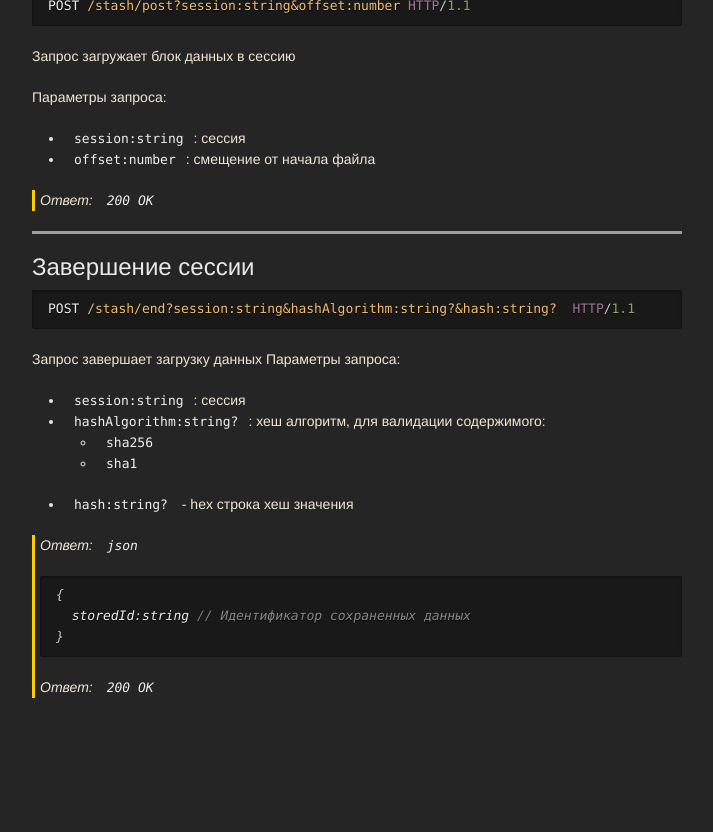
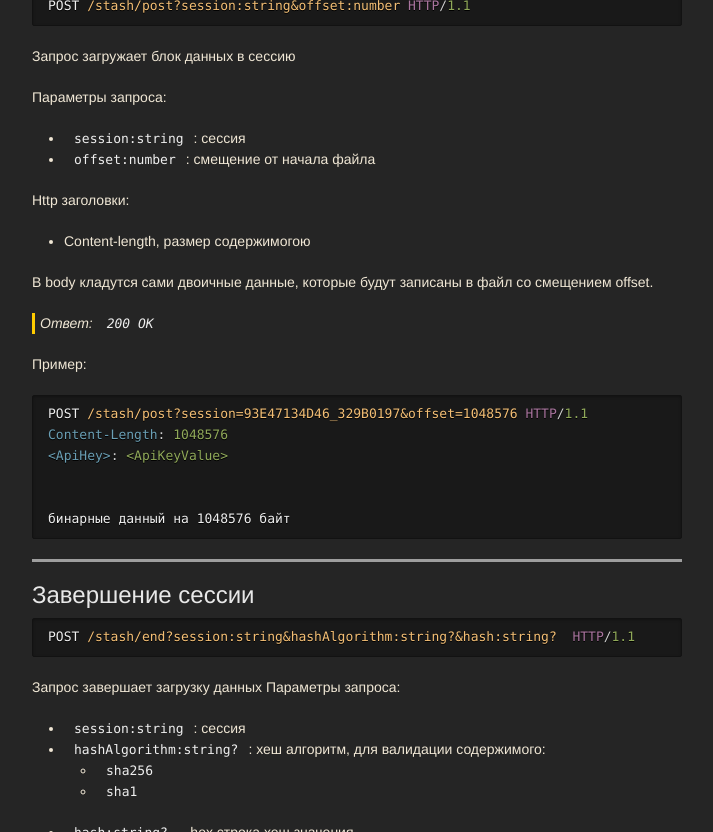
Before and after one commit to mcdis/wcc.api.doc, a Jekyll site: the page built from docs/_apis/stash.md, in a window 1280 px wide and 900 px high, scrolled down 591 px, cut to the strip 68-900 px from the top of the window. Shown: the whole strip, without its empty margins (283-996 px from the left). Built offline with Jekyll 4.4.1, drawn with Linux system fonts in a browser that asks for light colours; some web fonts are replaced; before the commit the page ends 1467 px from its top, so only the background shows below that; grey boxes are pictures that could not be loaded.

Commit message:
media library - поддерживаемые mime типы stash - пропущен раздел body в post customers -  добавлен запрос создания custome-а

````diff
--- a/docs/_apis/stash.md
+++ b/docs/_apis/stash.md
@@ -37,7 +37,21 @@ POST /stash/post?session:string&offset:number HTTP/1.1
   - `session:string`: сессия
   - `offset:number`: смещение от начала файла
 
+Http заголовки:
+- Content-length, размер содержимогою
+
+В **body** кладутся сами двоичные данные, которые будут записаны в файл со смещением **offset**.
 > Ответ: `200 OK`
+
+Пример:
+```http
+POST /stash/post?session=93E47134D46_329B0197&offset=1048576 HTTP/1.1
+Content-Length: 1048576
+<ApiHey>: <ApiKeyValue>
+
+
+бинарные данный на 1048576 байт
+```
 
 ***
 ## Завершение сессии
````
Also changed, not shown: docs/_apis/backyard/customers.md (+23 -0 lines), docs/_apis/backyard/media-library.md (+45 -0 lines).
